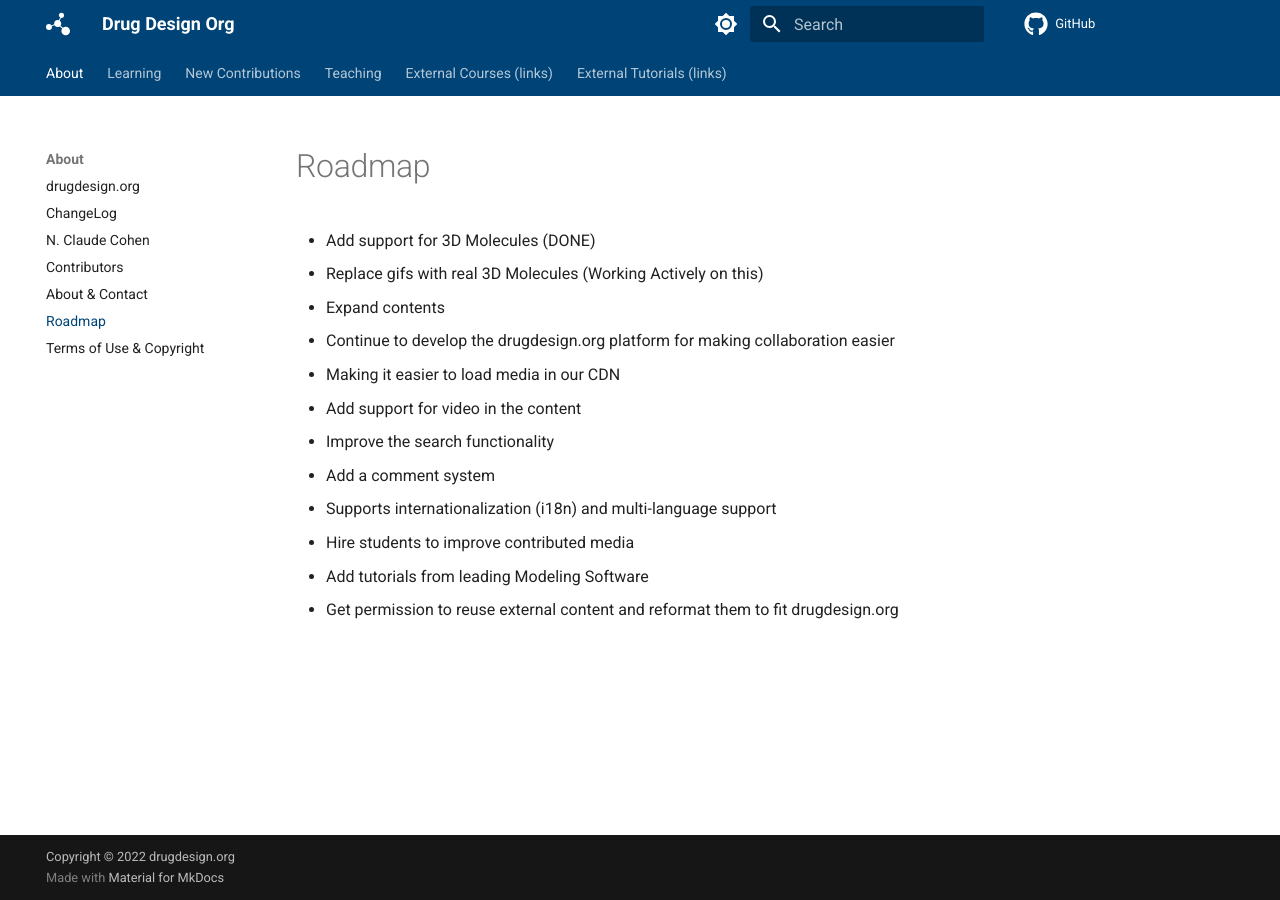
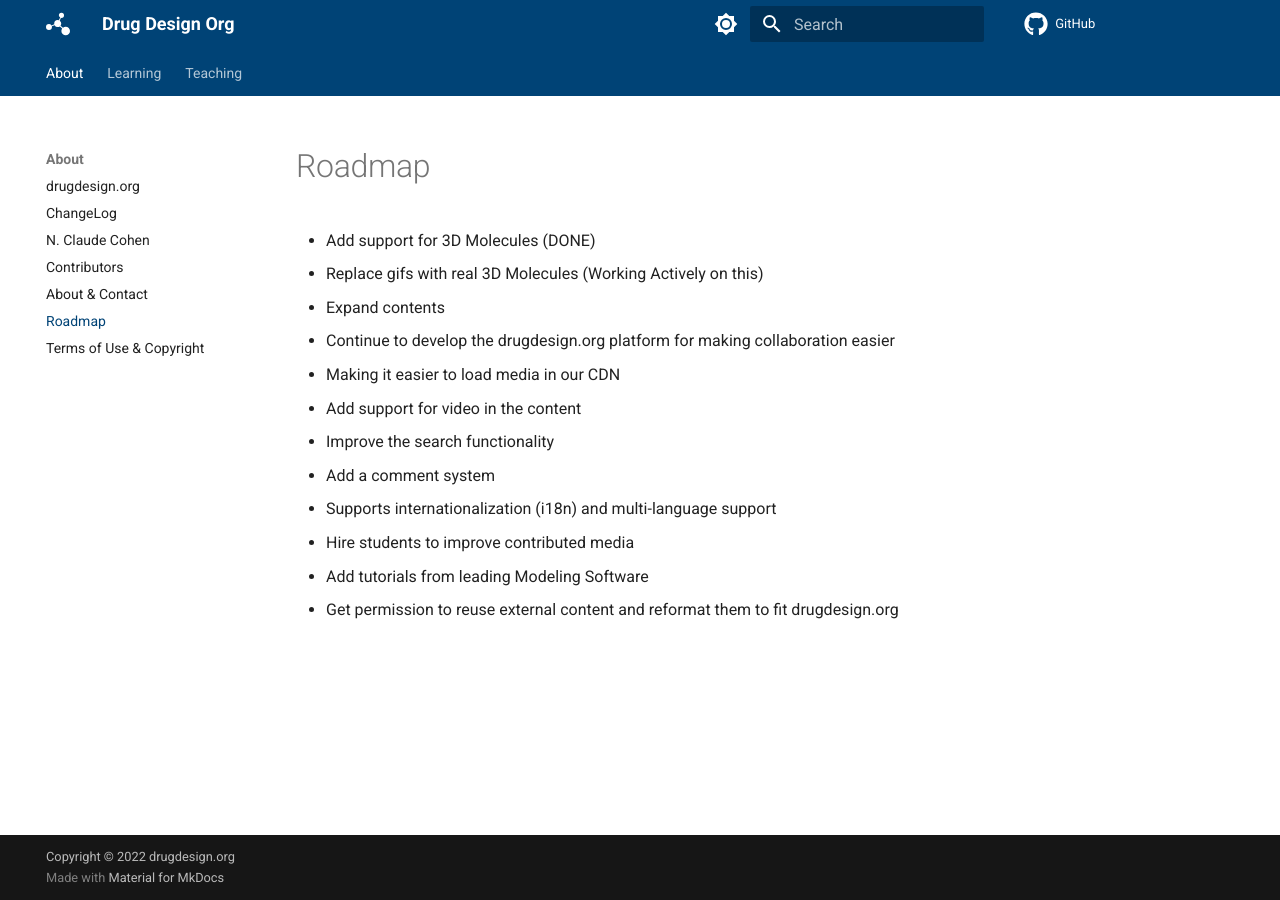
Before and after one commit to drug-design/course, an MkDocs documentation site: the page built from docs/site/roadmap.md, in a window 1280 px wide. Built offline with MkDocs 1.6.1 and Material for MkDocs 9.7.7, drawn with Linux system fonts in a browser that asks for light colours; comment, search, counter and statistics services are not loaded; some of the changed lines change nothing that is shown.

Commit message:
simplify the toc

```diff
--- a/mkdocs.yml
+++ b/mkdocs.yml
@@ -148,8 +148,12 @@
       - 'Selected Examples in 3D Analysis': chapters/conformational-analysis-examples.md
     - Molecular Dynamics:
       - 'Molecular Dynamics': chapters/molecular-dynamics.md
-  - New Contributions:
-    - 'New contributions': site/new-contributions.md
+    - External Courses & Tutorials:
+      - Erik Lindahl Course: external/erik-lindahl.md
+      - TeachOpenCADD: tutorials/teachopencadd.md
+
+  # - New Contributions:
+  #   - 'New contributions': site/new-contributions.md
   - Teaching:
     - 'The Sharing Program': site/sharing-program.md
     #- 'Content Concept': site/concept.md
@@ -158,9 +162,3 @@
     - 'Create New Content': site/new-content.md
     - 'MarkDown Template': site/template.md
     - 'Content Idea': site/contribution-idea.md
-  - External Courses (links):
-    - Table of Contents: external/index.md
-    - Erik Lindahl Course: external/erik-lindahl.md
-  - External Tutorials (links):
-    - Table of Contents: tutorials/index.md
-    - TeachOpenCADD: tutorials/teachopencadd.md
```
